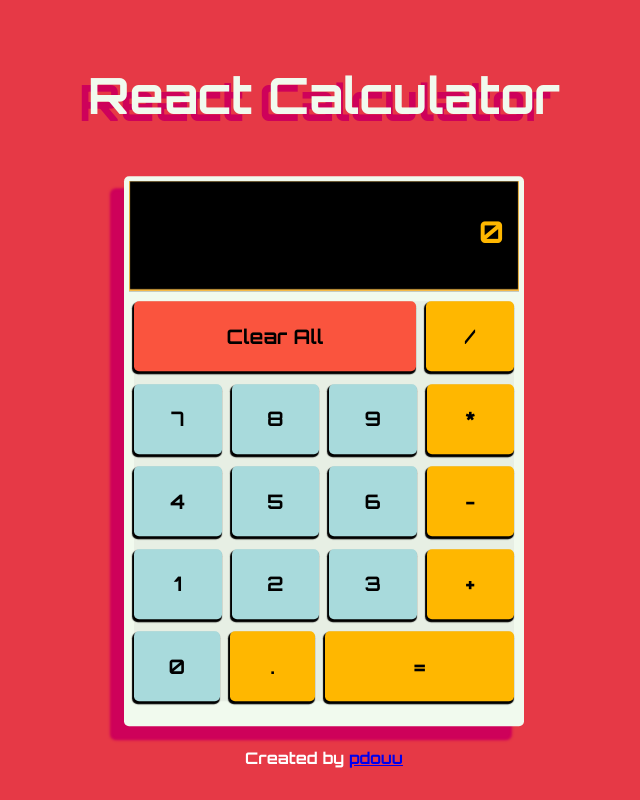
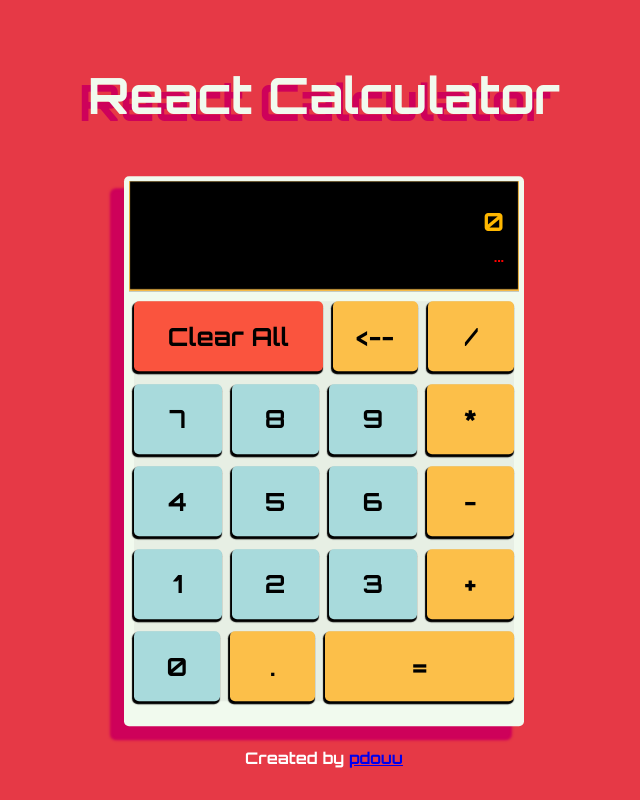
Before and after one commit to yusufcmlt/fcc-react-calculator, a React (Create React App) app: page / in a window 1280 px wide. Shown: the whole page, without its empty margins (316-956 px from the left). Built offline with nearby package versions, Linux system fonts and the light colour scheme.

Commit message:
complete calculator

```diff
--- a/src/Calculator.css
+++ b/src/Calculator.css
@@ -33,16 +33,16 @@
   box-shadow: inset 0px -1px 1px 1px #fcbf49;
 }
 .calculator-display-message {
-  font-size: 30px;
   color: #ffb700;
   margin-right: 15px;
+  font-size: 25px;
   display: flex;
   flex-direction: column;
   align-items: center;
   margin-bottom: 10px;
 }
-.calculator-display-message-history {
-  font-size: 20px;
+.calculator-full-message {
+  font-size: 15px;
   color: red;
   margin-right: 15px;
 }
@@ -60,7 +60,7 @@
   height: 70px;
 }
 #first-row {
-  grid-template-columns: 3.2fr 1fr;
+  grid-template-columns: 2.2fr 1fr 1fr;
 }
 #second-row {
   grid-template-columns: 1fr 1fr 1fr 1fr;
@@ -81,12 +81,6 @@
 #clear:active {
   background-color: #c71e08;
 }
-#equals {
-  background-color: #ffb700;
-}
-#equals:active {
-  background-color: #03045e;
-}
 
 .calculator-button {
   background-color: #a8dadc;
@@ -97,7 +91,7 @@
   border-radius: 5px;
   border: none;
   font-family: "Orbitron", sans-serif;
-  font-size: 20px;
+  font-size: 25px;
   cursor: pointer;
   transition-duration: 0.1s;
 }
@@ -108,12 +102,12 @@
   color: white;
 }
 .operators {
-  background-color: #ffb700;
+  background-color: #fcbf49;
 }
 .operators:active {
   background-color: #03045e;
 }
-@med @media only screen and (max-width: 768px) {
+@media only screen and (max-width: 768px) {
   .calculator-container {
     width: 350px;
   }
--- a/src/Calculator.js
+++ b/src/Calculator.js
@@ -4,29 +4,100 @@ import "./Calculator.css";
 export default function Calculator() {
   const [currentDisplay, setCurrentDisplay] = useState("0");
   const [calcEvaled, setCalcEvaled] = useState(false);
-  const symbolsList = ["+", "-", "*", "/", "."];
+  const [decimalClicked, setDecimalClicked] = useState(false);
+  const [displayFull, setDisplayFull] = useState(false);
+  const symbolsList = ["+", "-", "*", "/"];
 
+  useEffect(() => {
+    if (!currentDisplay) {
+      setCurrentDisplay("0");
+    }
+  }, [currentDisplay]);
   const clearDisplay = () => {
     setCurrentDisplay("0");
     playClick();
     setCalcEvaled(false);
+    setDecimalClicked(false);
+    setDisplayFull(false);
+  };
+  //DONT TOUCH THIS MONSTROSITY
+  //DONT DO THIS AT HOME
+  const typeOnDisplay = (calcButtonValue) => {
+    if (!displayFull) {
+      if (currentDisplay === "0") {
+        setCurrentDisplay(calcButtonValue);
+      } else if (symbolsList.includes(calcButtonValue)) {
+        if (!symbolsList.includes(currentDisplay[currentDisplay.length - 1])) {
+          setCurrentDisplay(currentDisplay + calcButtonValue);
+        } else if (calcButtonValue !== "-") {
+          let currentDisplayCopy = currentDisplay;
+          currentDisplayCopy = currentDisplayCopy.slice(
+            0,
+            symbolsList.includes(currentDisplay[currentDisplay.length - 1]) &&
+              symbolsList.includes(currentDisplay[currentDisplay.length - 2])
+              ? currentDisplayCopy.length - 2
+              : currentDisplayCopy.length - 1
+          );
+          setCurrentDisplay(currentDisplayCopy + calcButtonValue);
+        } else if (calcButtonValue === "-") {
+          if (!currentDisplay.endsWith("-")) {
+            setCurrentDisplay(currentDisplay + calcButtonValue);
+          }
+        }
+        setDecimalClicked(false);
+      } else if (calcButtonValue === ".") {
+        if (!decimalClicked) {
+          setCurrentDisplay(currentDisplay + calcButtonValue);
+          setDecimalClicked(true);
+        }
+      } else {
+        setCurrentDisplay(currentDisplay + calcButtonValue);
+      }
+      if (currentDisplay && currentDisplay.length === 17) {
+        setDisplayFull(true);
+      }
+    }
+    playClick();
   };
 
-  const typeOnDisplay = (calcButtonValue) => {
-    if (currentDisplay === "0") {
-      setCurrentDisplay(calcButtonValue);
+  const delButton = () => {
+    if (currentDisplay && currentDisplay.length > 1) {
+      if (currentDisplay.endsWith(".")) setDecimalClicked(false);
+      setCurrentDisplay(currentDisplay.slice(0, -1));
     } else {
+      setCurrentDisplay("0");
     }
     playClick();
   };
 
   const evalButton = () => {
-    let currentDisplayCopied = currentDisplay;
-    if (symbolsList.includes(currentDisplay[currentDisplay.length - 1])) {
-      currentDisplayCopied = currentDisplay.slice(0, currentDisplay.length - 1);
+    if (currentDisplay) {
+      let currentDisplayCopied = currentDisplay;
+      if (
+        symbolsList.includes(currentDisplay[currentDisplay.length - 1]) ||
+        currentDisplay === "."
+      ) {
+        currentDisplayCopied = currentDisplay.slice(
+          0,
+          currentDisplay.length - 1
+        );
+      }
+      if (currentDisplay.endsWith("-")) {
+        currentDisplayCopied = currentDisplay.slice(
+          0,
+          currentDisplay.length - 2
+        );
+      }
+      setCurrentDisplay(eval(currentDisplayCopied));
+      setCalcEvaled(true);
+    } else {
+      setCurrentDisplay("0");
     }
-    setCurrentDisplay(eval(currentDisplayCopied));
-    setCalcEvaled(true);
+    if (currentDisplay && currentDisplay.includes(".")) {
+      setDecimalClicked(true);
+    } else {
+      setDecimalClicked(false);
+    }
     playClick();
   };
 
@@ -42,6 +113,9 @@ export default function Calculator() {
         <div className="calculator-display-message" id="display">
           {currentDisplay}
         </div>
+        <div className="calculator-full-message">
+          {displayFull ? "MAX" : "..."}
+        </div>
       </div>
       <div className="calculator-buttons-container">
         <div className="buttons-row" id="first-row">
@@ -51,6 +125,15 @@ export default function Calculator() {
             onClick={() => clearDisplay()}
           >
             Clear All
+          </button>
+          <button
+            className="calculator-button operators"
+            id="del"
+            onClick={() => {
+              delButton();
+            }}
+          >
+            {"<--"}
           </button>
           <button
             className="calculator-button operators"
@@ -166,7 +249,7 @@ export default function Calculator() {
             .
           </button>
           <button
-            className="calculator-button"
+            className="calculator-button operators"
             id="equals"
             onClick={() => evalButton()}
           >
```
